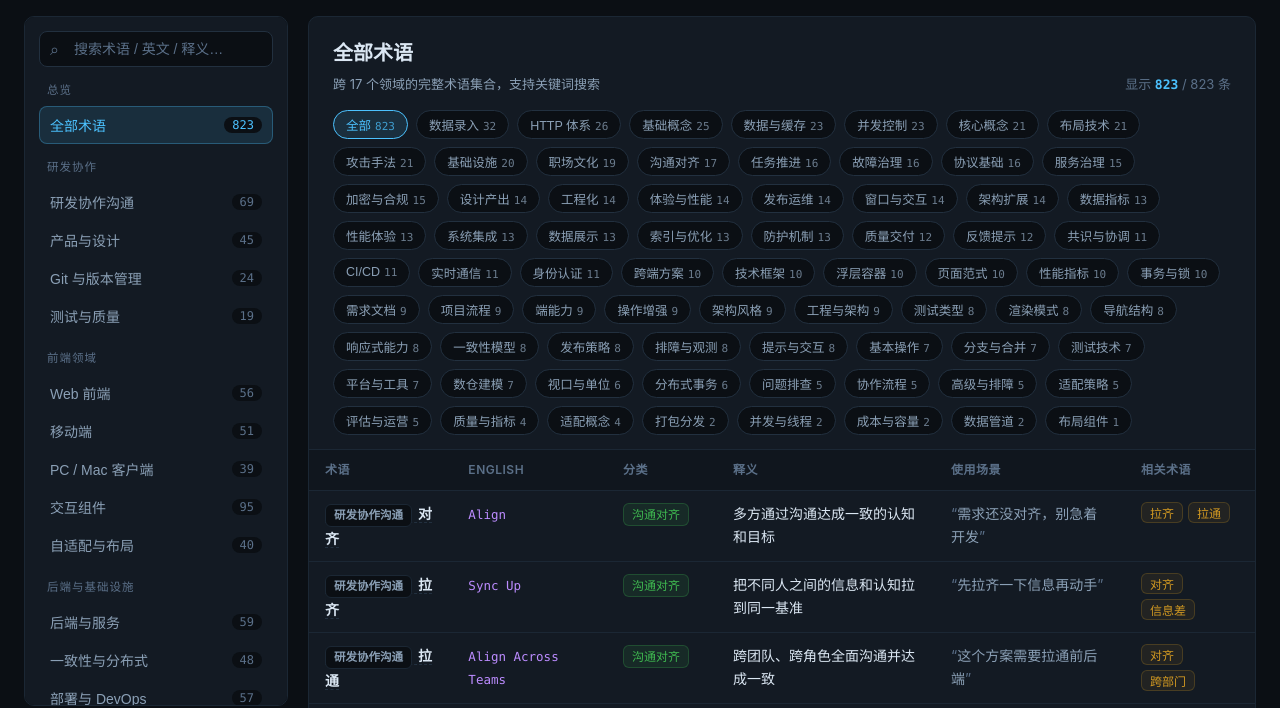
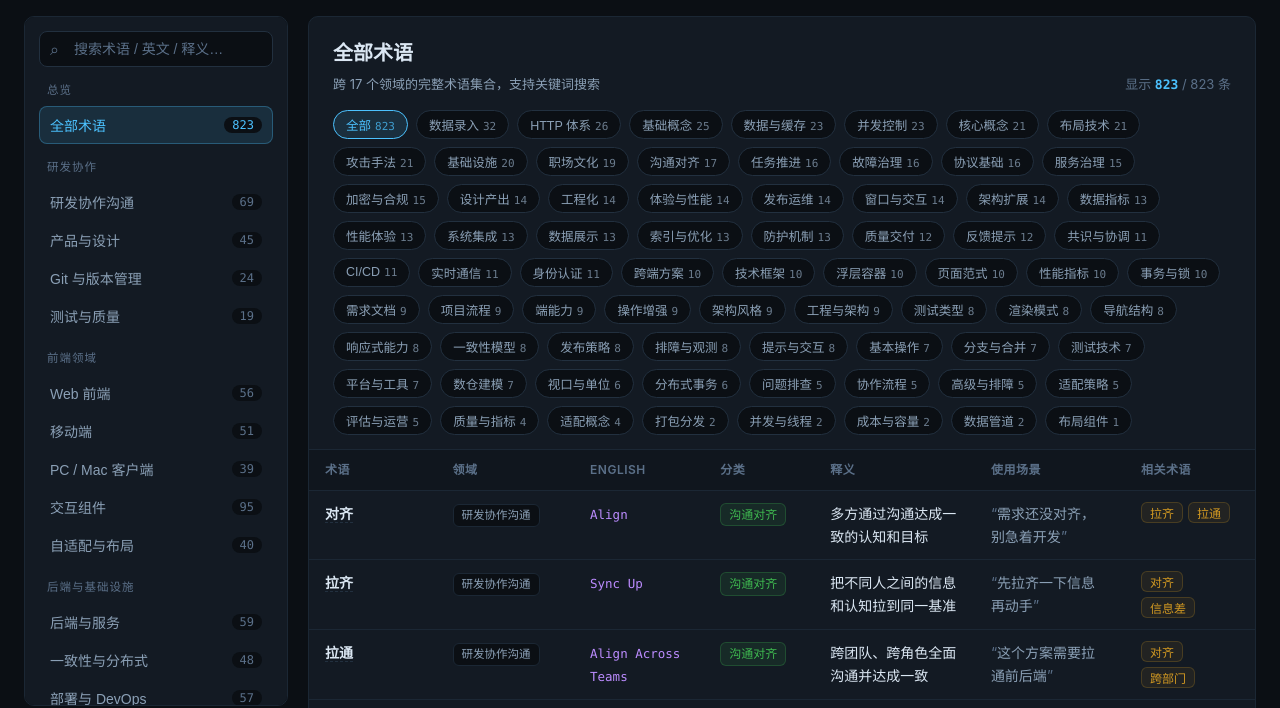
Before and after one commit to darrenhp/terminology, a plain HTML site: page index.html in a window 1280 px wide. Shown: the part 84-792 px from the top of the page. Drawn offline with Linux system fonts and the light colour scheme.

Commit message:
ui: 全部术语视图拆分独立「领域」列，修复术语列换行错乱

```diff
--- a/assets/app.js
+++ b/assets/app.js
@@ -235,16 +235,19 @@
   function renderTable(items) {
     var shown = items.filter(matches);
     $("empty").hidden = shown.length > 0;
+    var showDomain = state.current === "all";
+    $("thDomain").hidden = !showDomain; // 仅“全部术语”视图显示领域列
     var html = "";
     shown.forEach(function (it) {
       var rel = it.related.map(function (r) {
         return '<button class="rel-chip" data-rel="' + escapeHTML(r) + '">' + escapeHTML(r) + "</button>";
       }).join("");
-      var domainTag = state.current === "all"
-        ? '<span class="domain-tag">' + escapeHTML(it.domainName) + "</span>"
+      var domainCell = showDomain
+        ? '<td class="cell-domain"><span class="domain-tag">' + escapeHTML(it.domainName) + "</span></td>"
         : "";
       html += "<tr>" +
-        '<td><span class="term-name" title="点击复制">' + domainTag + escapeHTML(it.term) + "</span></td>" +
+        '<td><span class="term-name" title="点击复制">' + escapeHTML(it.term) + "</span></td>" +
+        domainCell +
         '<td><span class="term-en">' + escapeHTML(it.en) + "</span></td>" +
         '<td><span class="term-cat">' + escapeHTML(it.category) + "</span></td>" +
         '<td class="term-def">' + escapeHTML(it.definition) + "</td>" +
--- a/assets/style.css
+++ b/assets/style.css
@@ -262,12 +262,16 @@ body {
 .term-table tbody tr { transition: background 0.1s; }
 .term-table tbody tr:hover { background: var(--panel-2); }
 
-.col-term { width: 13%; min-width: 120px; }
-.col-en { width: 17%; min-width: 140px; }
+.col-term { width: 12%; min-width: 110px; }
+.col-domain { width: 9%; min-width: 96px; }
+.col-en { width: 14%; min-width: 130px; }
 .col-cat { width: 9%; min-width: 90px; }
-.col-def { width: 26%; }
-.col-scene { width: 22%; }
-.col-rel { width: 13%; min-width: 130px; }
+.col-def { width: 25%; }
+.col-scene { width: 19%; }
+.col-rel { width: 12%; min-width: 130px; }
+
+/* hidden 属性对 table 表头单元格同样生效 */
+.term-table th[hidden] { display: none; }
 
 .term-name {
   font-weight: 600;
@@ -323,7 +327,6 @@ body {
   border: 1px solid var(--border-soft);
   border-radius: 6px;
   padding: 1px 8px;
-  margin-right: 6px;
   white-space: nowrap;
 }
 
@@ -367,7 +370,7 @@ body {
 @media (max-width: 640px) {
   .topbar-inner { padding: 12px 16px; }
   .layout { padding: 14px 14px 40px; }
-  .col-en { display: none; }
+  .col-en, .col-domain, .cell-domain { display: none; }
   .content-head { padding: 16px 16px 12px; }
   .category-bar { padding: 0 16px 12px; }
 }
--- a/index.html
+++ b/index.html
@@ -48,6 +48,7 @@
         <thead>
           <tr>
             <th class="col-term">术语</th>
+            <th class="col-domain" id="thDomain" hidden>领域</th>
             <th class="col-en">English</th>
             <th class="col-cat">分类</th>
             <th class="col-def">释义</th>
```
